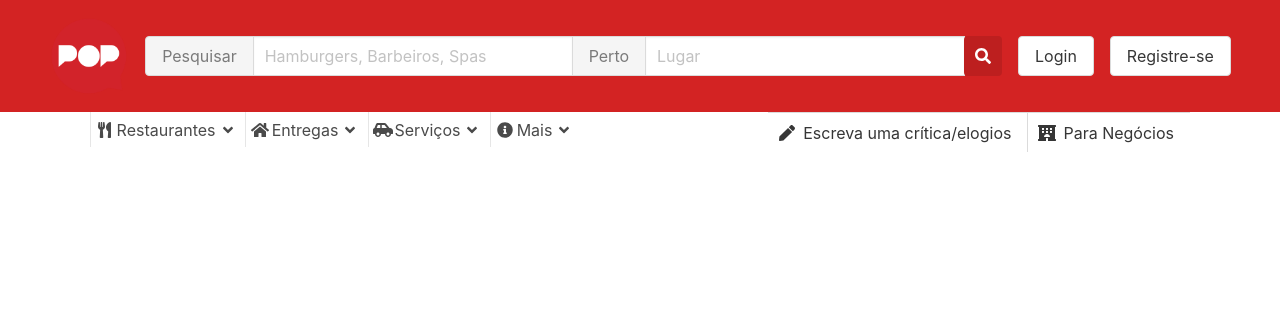
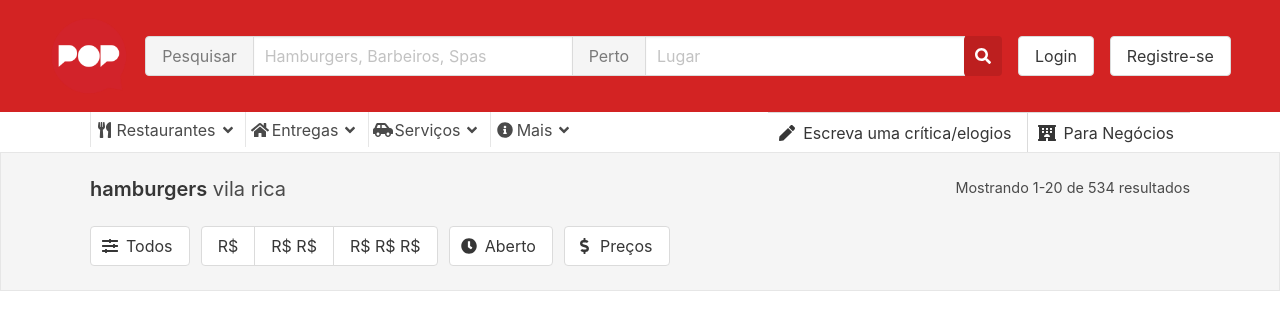
Before and after one commit to geraldobl58/react-yelp, a React (Create React App) app: page /search in a window 1280 px wide. Shown: the top 330 px of the page. Built offline with nearby package versions, Linux system fonts and the light colour scheme.

Commit message:
feat: finish search results summary component

```diff
--- /dev/null
+++ b/src/components/SearchResultsSummary/SearchResultsSummary.module.css
@@ -0,0 +1,37 @@
+.search-summary {
+  padding: 1.5rem 0;
+
+  width: 100%;
+
+  display: flex;
+  justify-content: space-between;
+}
+
+.search-summary p {
+  font-size: .9rem;
+}
+
+.search-summary h1:global(.subtitle) {
+  margin-bottom: 0;
+}
+
+.container {
+  background: rgb(245, 245, 245);
+  display: flex;
+  flex-direction: column;
+  align-items: center;
+  border: 1px solid rgb(230, 230, 230);
+}
+
+.container > * {
+  max-width: 1100px;
+}
+
+.filters {
+  display: flex;
+  width: 100%;
+}
+
+.filters > * {
+  margin-right: .7rem;
+}
--- /dev/null
+++ b/src/components/SearchResultsSummary/index.js
@@ -0,0 +1,47 @@
+import React from 'react';
+
+import styles from './SearchResultsSummary.module.css';
+
+export function SearchResultsSummary() {
+  return (
+    <div className={styles.container}>
+      <div className={styles['search-summary']}>
+        <h1 className="subtitle">
+          <strong>hamburgers</strong> vila rica
+        </h1>
+        <p>Mostrando 1-20 de 534 resultados</p>
+      </div>
+      <div className={styles.filters}>
+        <button type="button" className="button">
+          <span className="icon">
+            <i className="fas fa-sliders-h" />
+          </span>
+          <span>Todos</span>
+        </button>
+        <div className="buttons has-addons">
+          <button type="button" className="button">
+            R$
+          </button>
+          <button type="button" className="button">
+            R$ R$
+          </button>
+          <button type="button" className="button">
+            R$ R$ R$
+          </button>
+        </div>
+        <button type="button" className="button">
+          <span className="icon">
+            <i className="fas fa-clock" />
+          </span>
+          <span>Aberto</span>
+        </button>
+        <button type="button" className="button">
+          <span className="icon">
+            <i className="fas fa-dollar-sign" />
+          </span>
+          <span>Preços</span>
+        </button>
+      </div>
+    </div>
+  );
+}
--- a/src/pages/Search/index.js
+++ b/src/pages/Search/index.js
@@ -2,12 +2,14 @@ import React from 'react';
 
 import { NavBar } from '../../components/NavBar';
 import { SubNav } from '../../components/SubNav';
+import { SearchResultsSummary } from '../../components/SearchResultsSummary';
 
 export function Search() {
   return (
     <div>
       <NavBar />
       <SubNav />
+      <SearchResultsSummary />
     </div>
   );
 }
```
